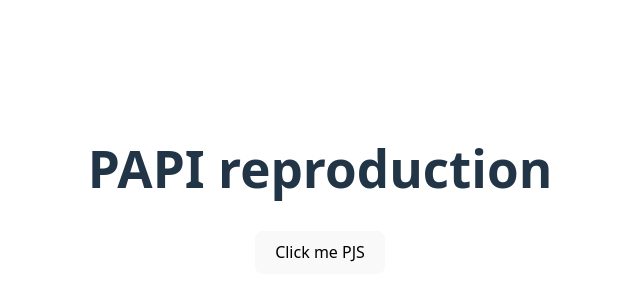
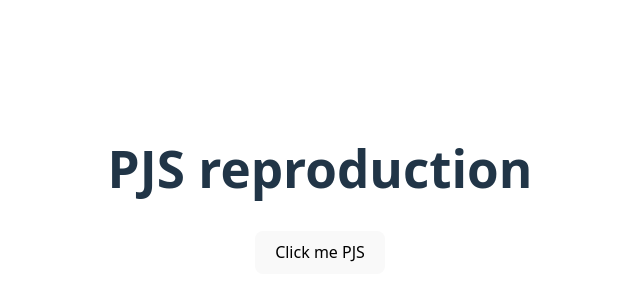
Before and after one commit to michaeldev5/bug-reproduction, a React (Vite) app: page / in a window 1280 px wide. Shown: the part 210-510 px from the top of the page, without its empty margins (320-960 px from the left). Built offline with nearby package versions, Linux system fonts and the light colour scheme; what @reactive-dot/core, @reactive-dot/react, @reactive-dot/wallet-ledger would draw is missing.

Commit message:
Update title

```diff
--- a/src/App.tsx
+++ b/src/App.tsx
@@ -35,7 +35,7 @@ function App() {
 
   return (
     <>
-      <h1>PAPI reproduction</h1>
+      <h1>PJS reproduction</h1>
       <div className="card">
         <button onClick={onClickPjs}>Click me PJS</button>
       </div>
```
